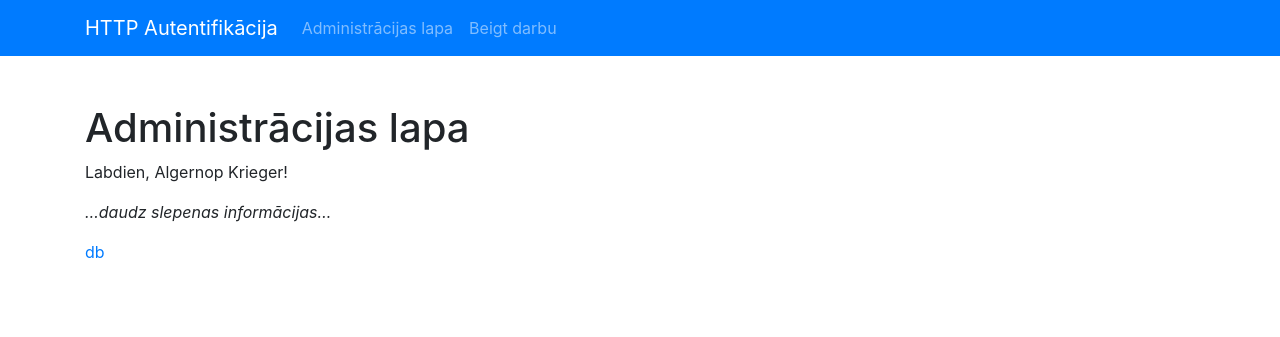
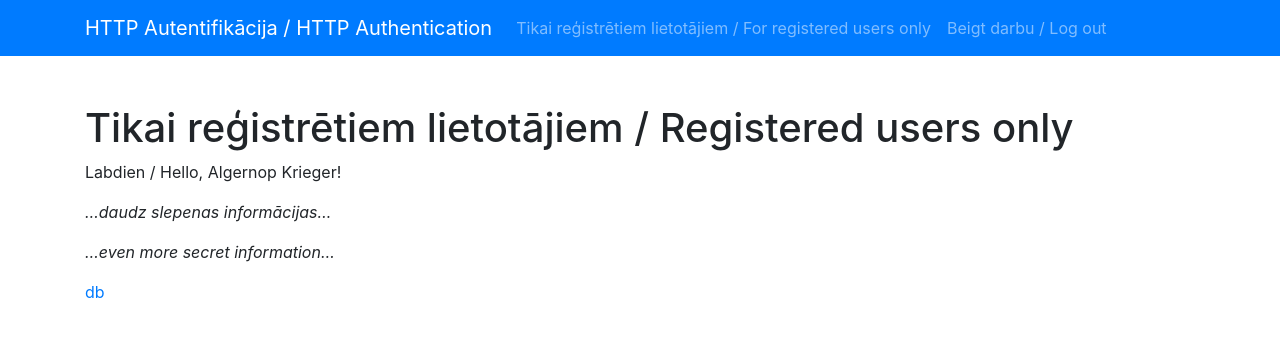
Before and after one commit to karlis-i/PHP-auth-paraugs, a PHP site: page /dashboard.php in a window 1280 px wide. Shown: the top 337 px of the page. Run offline with PHP 8.4, Linux system fonts and the light colour scheme; a user stored in the database is signed in.

Commit message:
Add English to interface and comments

```diff
--- a/application/_header.php
+++ b/application/_header.php
@@ -3,26 +3,29 @@
 
     <head>
         <meta charset="utf-8">
-        <title>HTTP Autentifikācija</title>
-        <meta name="description" content="HTTP Autentifikācijas piemērs ar PHP sesijām">
+        <title>HTTP Autentifikācija / HTTP Authentication</title>
+        <meta name="description" content="HTTP Autentifikācijas piemērs ar PHP sesijām / HTTP Authentication example with PHP Sessions">
         <meta name="viewport" content="width=device-width, initial-scale=1">
         <link rel="stylesheet" href="/bootstrap.min.css">
     </head>
 
     <body>
-<!-- <textarea style="display: block; width: 960px; height: 128px; margin: 0 auto 32px; font-family: monospace;"><?php echo var_export($_SESSION, true); ?></textarea> -->
+<!-- <textarea style="display: block; width: 960px; height: 128px; margin: 0 auto 32px; font-family: monospace;"><?php //echo var_export($_SESSION, true); ?></textarea> -->
         <nav class="navbar navbar-dark bg-primary navbar-expand-lg mb-5">
             <div class="container">
-                <a class="navbar-brand" href="/">HTTP Autentifikācija</a>
+                <a class="navbar-brand" href="/">HTTP Autentifikācija / HTTP Authentication</a>
 
                 <div class="collapse navbar-collapse" id="navbarNavAltMarkup">
                     <div class="navbar-nav">
+
                         <?php if (isset($_SESSION['auth_user']) && !empty($_SESSION['auth_user'])) : ?>
-                            <a class="nav-item nav-link" href="/dashboard.php">Administrācijas lapa</a>
-                            <a class="nav-item nav-link" href="/logout.php">Beigt darbu</a>
-                        <?php else : ?>
-                            <a class="nav-item nav-link" href="/login_form.php">Pieslēgties</a>
-                        <?php endif; ?>
+                            <a class="nav-item nav-link" href="/dashboard.php">Tikai reģistrētiem lietotājiem / For registered users only</a>
+                            <a class="nav-item nav-link" href="/logout.php">Beigt darbu / Log out</a>
+
+                            <?php else : ?>
+                            <a class="nav-item nav-link" href="/login_form.php">Pieslēgties / Log in</a>
+
+                            <?php endif; ?>
                     </div>
                 </div>
             </div>
--- a/application/dashboard.php
+++ b/application/dashboard.php
@@ -4,11 +4,14 @@ session_start();
 
 if (!isset($_SESSION['auth_user']) || empty($_SESSION['auth_user'])) {
     // ja nav iestatīta sesijas informācija...
+    // if there's no session information...
 
     // pievieno paziņojumu
-    $_SESSION['messages']['danger'][] = 'Vispirms jāpieslēdzas, draudziņ';
+    // add message
+    $_SESSION['messages']['danger'][] = 'Vispirms jāpieslēdzas, draudziņ / Please log in';
 
     // un aizsūta lietotāju autentificēties
+    // and redirect user to authentication
     header("Location: /login_form.php", true, 303);
     exit();
 }
@@ -17,10 +20,11 @@ require_once('_header.php');
 
 ?>
 
-            <h1>Administrācijas lapa</h1>
+            <h1>Tikai reģistrētiem lietotājiem / Registered users only</h1>
 
             <?php
-                // veiksmes paziņojumi?
+                // veiksmes paziņojumi, ja tādi ir uzstādīti
+                // success messages, if there are any
                 if (isset($_SESSION['messages']['success'])) {
                     foreach($_SESSION['messages']['success'] as $msg) {
                         echo '<p class="alert alert-success">' . $msg . '</p>';
@@ -29,8 +33,9 @@ require_once('_header.php');
                 }
             ?>
 
-            <p>Labdien, <?php echo $_SESSION['auth_user']; ?>!</p>
+            <p>Labdien / Hello, <?php echo $_SESSION['auth_user']; ?>!</p>
 
             <p class="font-italic">&hellip;daudz slepenas informācijas&hellip;</p>
+            <p class="font-italic">&hellip;even more secret information&hellip;</p>
 
 <?php require_once('_footer.php'); ?>
--- a/application/logout.php
+++ b/application/logout.php
@@ -3,8 +3,10 @@
 session_start();
 
 // nodzēš sesijas datus
+// delete session data
 session_destroy();
 
 // un pāradresē lietotāju uz sākumlapu
+// redirect to home page
 header("Location: /", true, 303);
 exit();
```
Also changed, not shown: application/index.php (+5 -4 lines), application/login.php (+15 -1 lines), application/login_form.php (+8 -6 lines), README.md.
